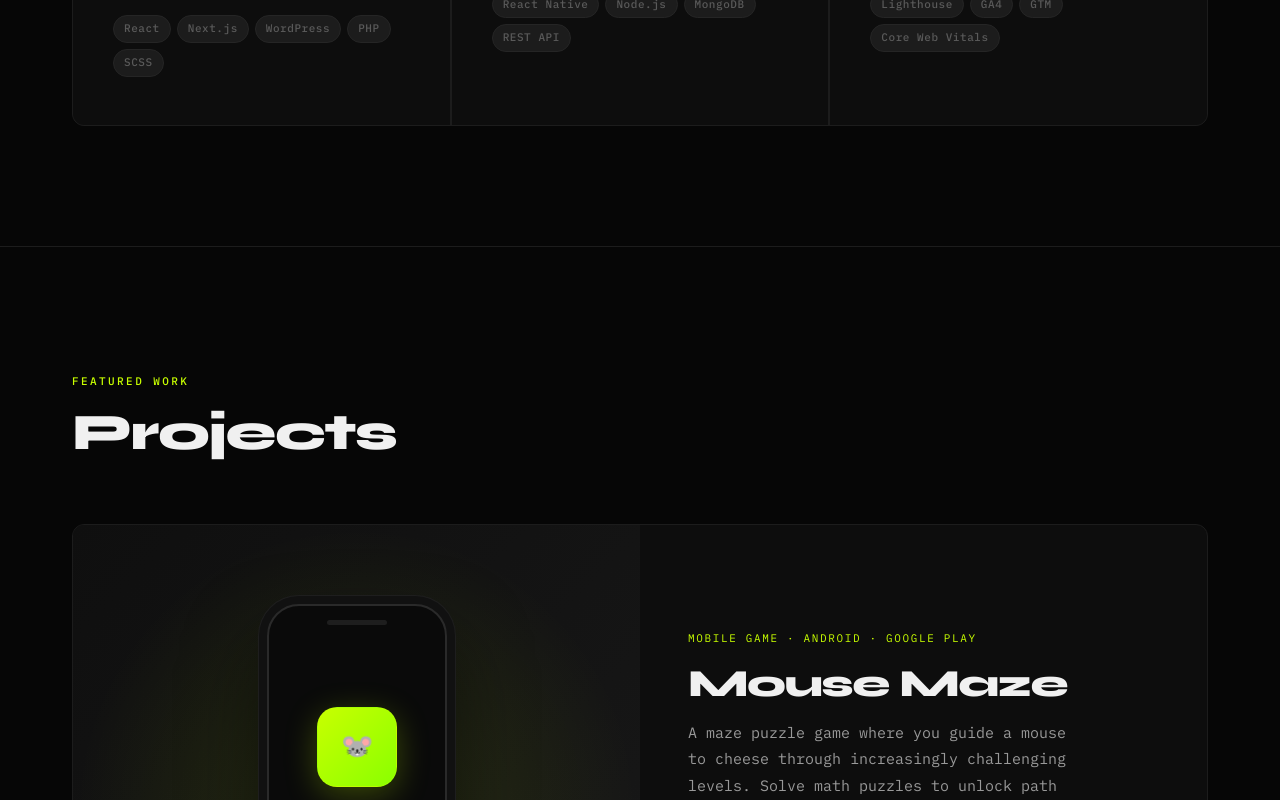
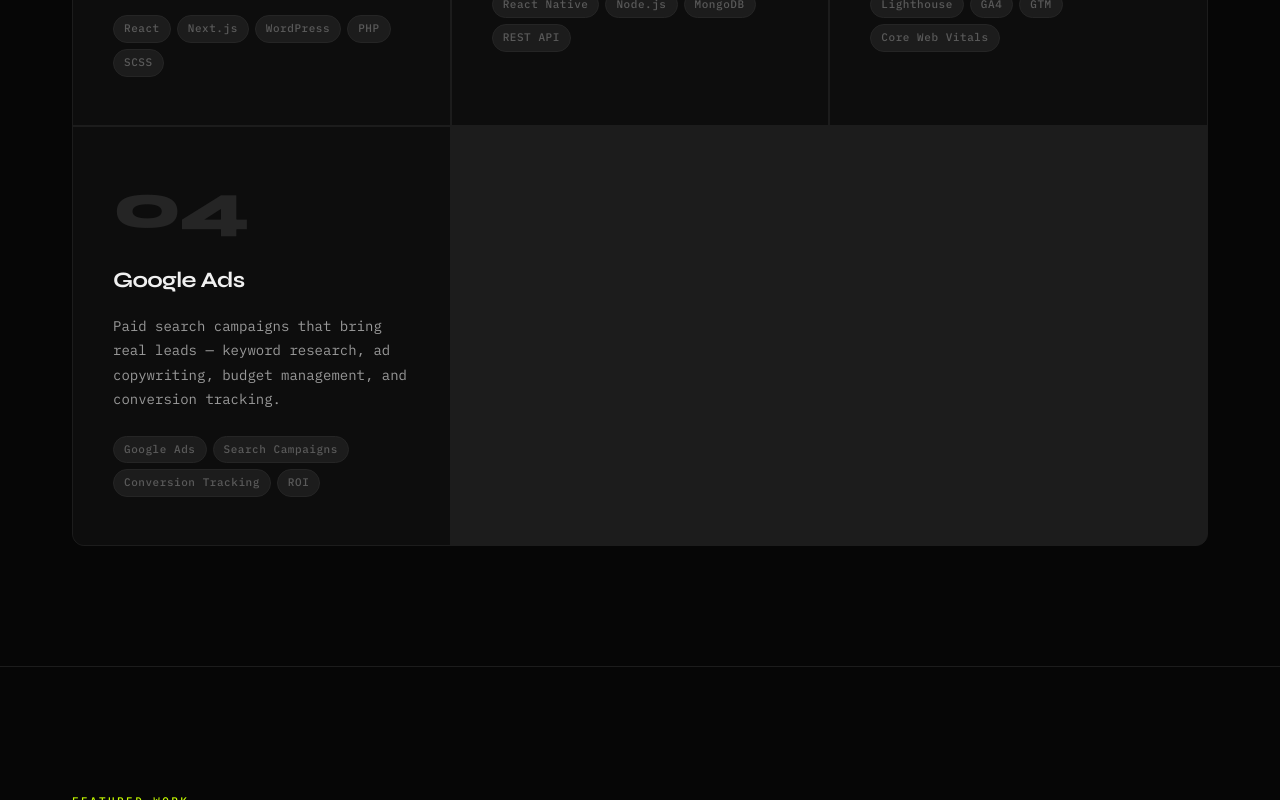
Before and after one commit to romanb123/rbweb, a Next.js app: page /en in a window 1280 px wide. Shown: the part 1480-2280 px from the top of the page. Built offline with nearby package versions, Linux system fonts and the light colour scheme.

Commit message:
Add Google Ads as service #04 in all 4 languages
Co-Authored-By: Claude Sonnet 4.6 <noreply@anthropic.com>

```diff
--- a/app/_components/HomePage.tsx
+++ b/app/_components/HomePage.tsx
@@ -128,6 +128,12 @@ const T = {
           desc: 'Real results: from 32 to 95 on Google Lighthouse. Deep expertise in Core Web Vitals, Google Analytics 4, and Tag Manager.',
           tags: ['Lighthouse', 'GA4', 'GTM', 'Core Web Vitals'],
         },
+        {
+          num: '04',
+          title: 'Google Ads',
+          desc: 'Paid search campaigns that bring real leads — keyword research, ad copywriting, budget management, and conversion tracking.',
+          tags: ['Google Ads', 'Search Campaigns', 'Conversion Tracking', 'ROI'],
+        },
       ],
     },
     projects: {
@@ -232,6 +238,12 @@ const T = {
           desc: 'תוצאות אמיתיות: מ-32 ל-95 ב-Google Lighthouse. מומחיות ב-Core Web Vitals, Google Analytics 4 ו-Tag Manager.',
           tags: ['Lighthouse', 'GA4', 'GTM', 'Core Web Vitals'],
         },
+        {
+          num: '04',
+          title: 'קמפיינים ממומנים בגוגל',
+          desc: 'קמפיינים בגוגל שמביאים לידים אמיתיים — מחקר מילות מפתח, כתיבת מודעות, ניהול תקציב ומעקב המרות.',
+          tags: ['Google Ads', 'קמפיין חיפוש', 'מעקב המרות', 'ROI'],
+        },
       ],
     },
     projects: {
@@ -335,6 +347,12 @@ const T = {
           desc: 'Реальные результаты: с 32 до 95 в Google Lighthouse. Экспертиза в Core Web Vitals, Google Analytics 4 и Tag Manager.',
           tags: ['Lighthouse', 'GA4', 'GTM', 'Core Web Vitals'],
         },
+        {
+          num: '04',
+          title: 'Реклама в Google',
+          desc: 'Поисковые кампании, которые приводят реальные заявки — подбор ключевых слов, написание объявлений, управление бюджетом и отслеживание конверсий.',
+          tags: ['Google Ads', 'Поисковые кампании', 'Конверсии', 'ROI'],
+        },
       ],
     },
     projects: {
@@ -437,6 +455,12 @@ const T = {
           title: 'SEO และประสิทธิภาพ',
           desc: 'ผลลัพธ์จริง: จาก 32 เป็น 95 ใน Google Lighthouse ความเชี่ยวชาญใน Core Web Vitals, Google Analytics 4 และ Tag Manager',
           tags: ['Lighthouse', 'GA4', 'GTM', 'Core Web Vitals'],
+        },
+        {
+          num: '04',
+          title: 'โฆษณา Google',
+          desc: 'แคมเปญค้นหาที่นำ leads จริงมาให้ — วิจัยคำค้นหา เขียนโฆษณา จัดการงบประมาณ และติดตาม Conversion',
+          tags: ['Google Ads', 'Search Campaigns', 'Conversion Tracking', 'ROI'],
         },
       ],
     },
```
